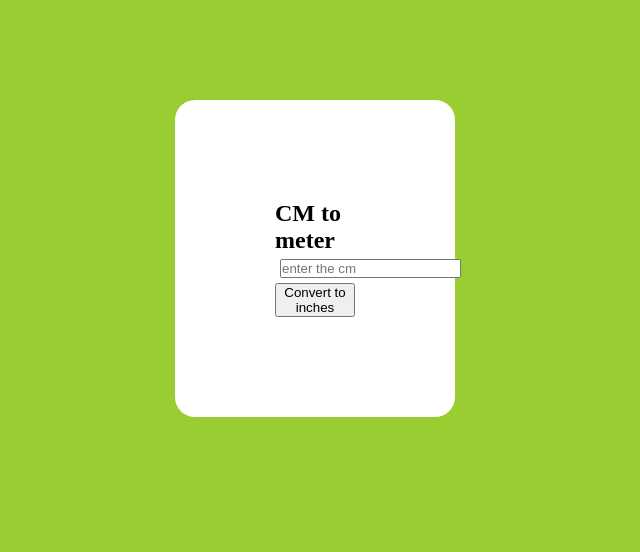
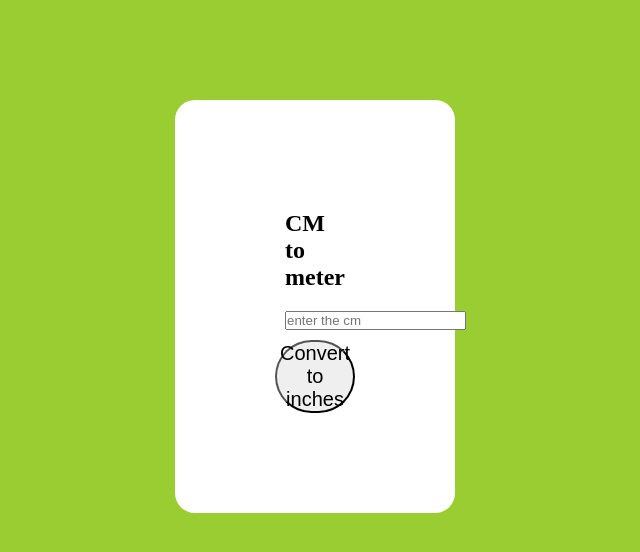
Before and after one commit to Rajesh270698/length-convertor, a plain HTML site: page index.html in a window 1280 px wide. Shown: the whole page, without its empty margins (325-965 px from the left). Drawn offline with Linux system fonts and the light colour scheme.

Commit message:
length con2

```diff
--- a/script.js
+++ b/script.js
@@ -0,0 +1,7 @@
+function convert() {
+
+    let cmVal = Number(document.getElementById("input").value)
+    let inVal = cmVal / 2.54
+    let result = document.getElementById("result")
+    result.innerHTML = inVal.toFixed(2) + "inches"
+}
--- a/style.css
+++ b/style.css
@@ -13,16 +13,19 @@ body{
     padding: 100px;
     border-radius: 20px;
     background-color: white;
+}
 
+h2{
+    padding: 10px;
+}
 
+.inputdiv{
+    padding: 10px;
+}
 
-
-
+button{
+    border-radius: 5rem;
+    font-size: 20px;
 
 
 }
-
-.inputdiv{
-    padding: 5px;
-    justify-content: center;
-}
```
